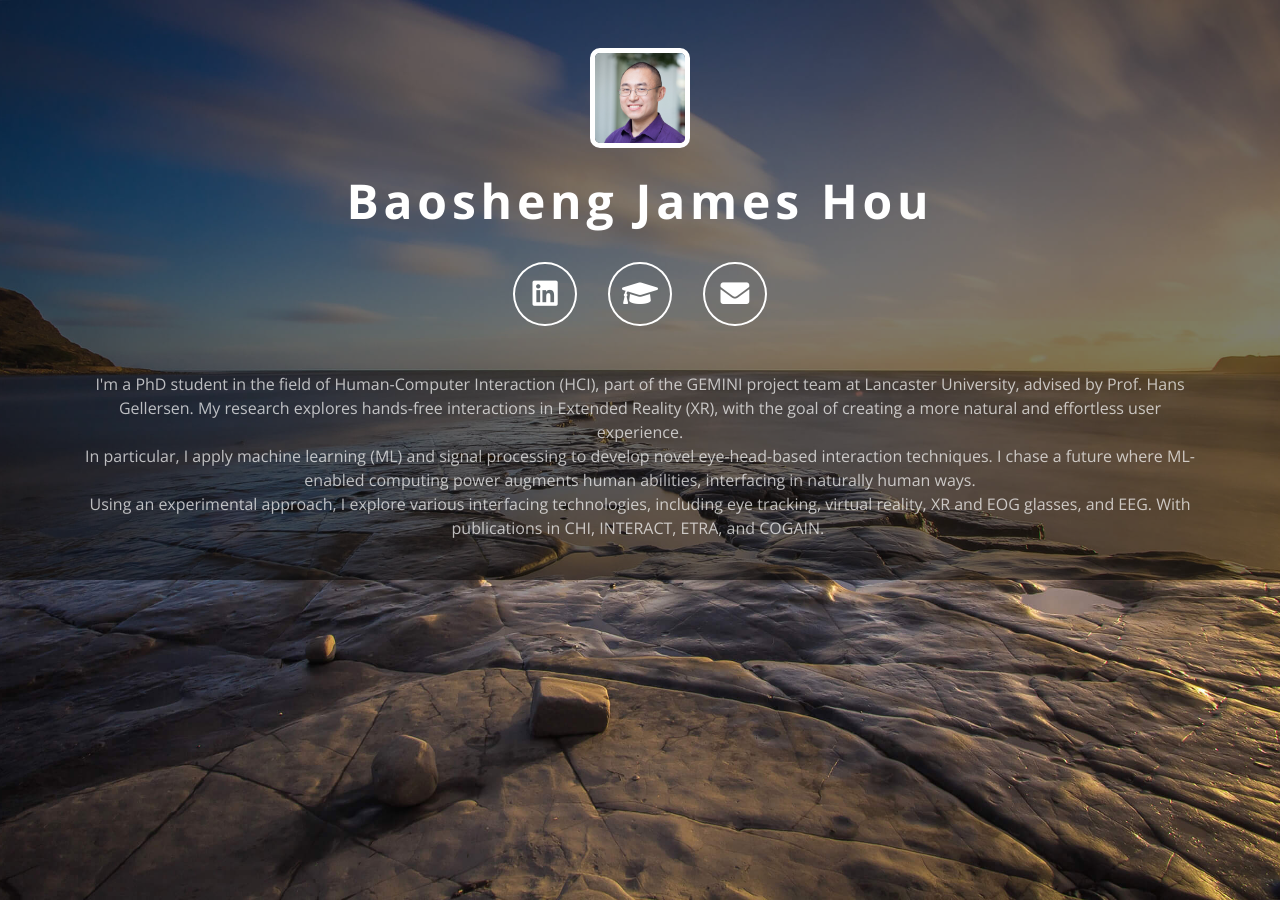
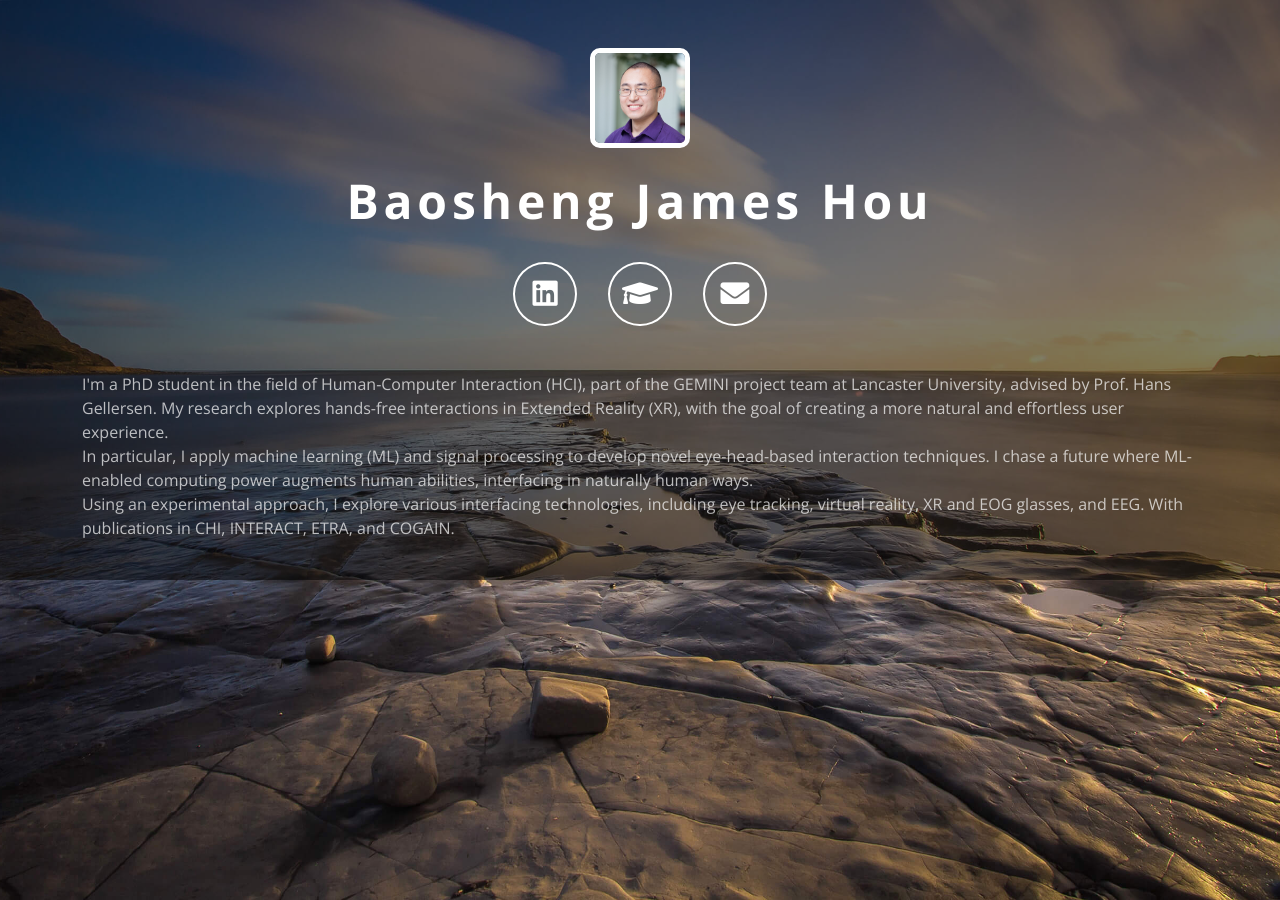
Before and after one commit to baoshengjameshou/baoshengjameshou.github.io, a Jekyll site: the page built from docs/index.html, in a window 1280 px wide. Built offline with Jekyll 4.4.1, drawn with Linux system fonts in a browser that asks for light colours.

Commit message:
Update index.html align left bio

```diff
--- a/docs/index.html
+++ b/docs/index.html
@@ -92,7 +92,7 @@ permalink: /
 
 {% if site.extra_html %}
 <div class="row justify-content-center">
-    <div class="col mt-3 text-sm-center fuse-core-extra">{{ site.extra_html }}</div>
+    <div class="col mt-3 text-sm-left fuse-core-extra">{{ site.extra_html }}</div>
 </div>
 {% endif %}
 
```
